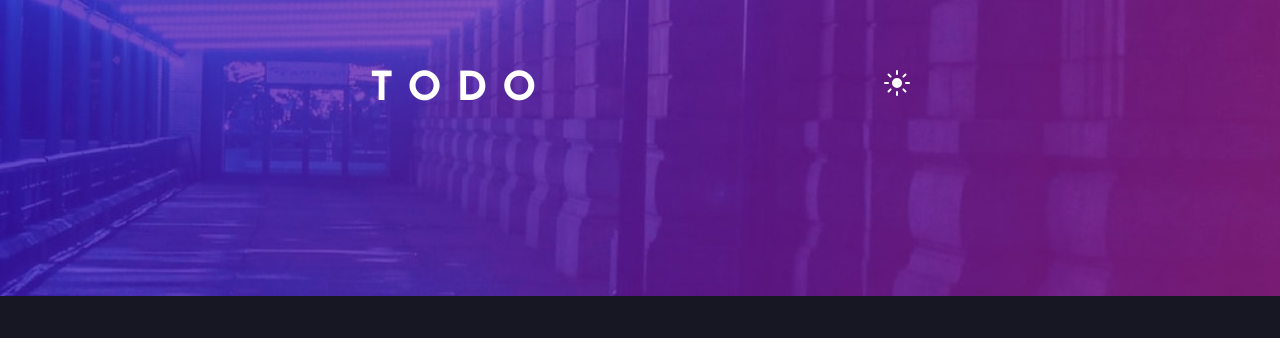
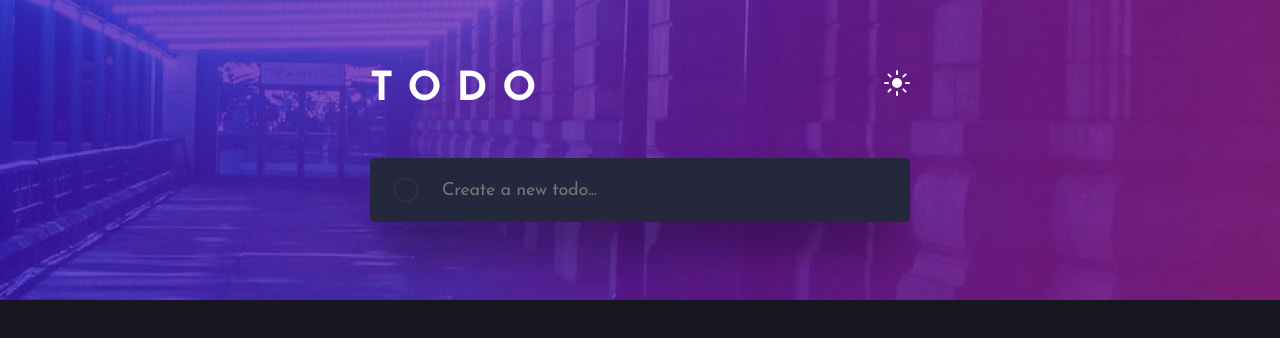
Before and after one commit to Jesuloba-world/todo-app-fm, a React (Create React App) app: page / in a window 1280 px wide. Shown: the top 338 px of the page. Built offline with nearby package versions, Linux system fonts and the light colour scheme.

Commit message:
completed the TodoInput element

```diff
--- /dev/null
+++ b/src/components/TodoInput/TodoInput.tsx
@@ -0,0 +1,34 @@
+import React, { FormEvent, useRef } from "react";
+
+import Oval from "../UI/shape/oval";
+
+interface props {
+	isDark: Boolean;
+}
+
+const TodoInput: React.FC<props> = (props) => {
+	const todoInputRef = useRef<HTMLInputElement>(null);
+
+	const submitHandler = (event: FormEvent) => {
+		event.preventDefault();
+		const enteredTodo = todoInputRef.current!.value;
+		todoInputRef.current!.value = "";
+		console.log(enteredTodo);
+	};
+
+	return (
+		<form onSubmit={submitHandler} className="TodoInput--container">
+			<label htmlFor="todoInput">
+				<Oval isDark={props.isDark} />
+			</label>
+			<input
+				id="todoInput"
+				className={`TodoInput TodoInput--dark__${props.isDark}`}
+				placeholder="Create a new todo..."
+				ref={todoInputRef}
+			/>
+		</form>
+	);
+};
+
+export default TodoInput;
--- a/src/components/ToggleDark/ToggleDark.tsx
+++ b/src/components/ToggleDark/ToggleDark.tsx
@@ -12,7 +12,6 @@ const ToggleDark: React.FC<props> = (props) => {
 				<svg xmlns="http://www.w3.org/2000/svg" width="26" height="26">
 					<path
 						fill="#FFF"
-						fill-rule="evenodd"
 						d="M13 21a1 1 0 011 1v3a1 1 0 11-2 0v-3a1 1 0 011-1zm-5.657-2.343a1 1 0 010 1.414l-2.121 2.121a1 1 0 01-1.414-1.414l2.12-2.121a1 1 0 011.415 0zm12.728 0l2.121 2.121a1 1 0 01-1.414 1.414l-2.121-2.12a1 1 0 011.414-1.415zM13 8a5 5 0 110 10 5 5 0 010-10zm12 4a1 1 0 110 2h-3a1 1 0 110-2h3zM4 12a1 1 0 110 2H1a1 1 0 110-2h3zm18.192-8.192a1 1 0 010 1.414l-2.12 2.121a1 1 0 01-1.415-1.414l2.121-2.121a1 1 0 011.414 0zm-16.97 0l2.121 2.12A1 1 0 015.93 7.344L3.808 5.222a1 1 0 011.414-1.414zM13 0a1 1 0 011 1v3a1 1 0 11-2 0V1a1 1 0 011-1z"
 					/>
 				</svg>
@@ -20,7 +19,6 @@ const ToggleDark: React.FC<props> = (props) => {
 				<svg xmlns="http://www.w3.org/2000/svg" width="26" height="26">
 					<path
 						fill="#FFF"
-						fill-rule="evenodd"
 						d="M13 0c.81 0 1.603.074 2.373.216C10.593 1.199 7 5.43 7 10.5 7 16.299 11.701 21 17.5 21c2.996 0 5.7-1.255 7.613-3.268C23.22 22.572 18.51 26 13 26 5.82 26 0 20.18 0 13S5.82 0 13 0z"
 					/>
 				</svg>
--- /dev/null
+++ b/src/components/UI/shape/oval.tsx
@@ -0,0 +1,11 @@
+import React from "react";
+
+interface props {
+	isDark: Boolean;
+}
+
+const Oval: React.FC<props> = (props) => (
+	<div className={`Oval Oval--into Oval--dark__${props.isDark}`}></div>
+);
+
+export default Oval;
--- a/src/containers/Todo/Todo.tsx
+++ b/src/containers/Todo/Todo.tsx
@@ -2,6 +2,7 @@ import React from "react";
 
 import AppName from "../../components/AppName/AppName";
 import ToggleDark from "../../components/ToggleDark/ToggleDark";
+import TodoInput from "../../components/TodoInput/TodoInput";
 
 interface todoProps {
 	toggleDark: () => void;
@@ -18,6 +19,7 @@ const Todo: React.FC<todoProps> = (props) => {
 					isDark={props.isDark}
 				/>
 			</div>
+			<TodoInput isDark={props.isDark} />
 		</div>
 	);
 };
--- a/src/sass/components/_appName.scss
+++ b/src/sass/components/_appName.scss
@@ -6,6 +6,7 @@
 	font-size: 4rem;
 	line-height: 4rem;
 	letter-spacing: 1.5rem;
+	font-family: $family;
 
 	color: #ffffff;
 }
--- /dev/null
+++ b/src/sass/components/_shape.scss
@@ -0,0 +1,22 @@
+.Oval {
+	background: transparent;
+	width: 2.4rem;
+	height: 2.4rem;
+	border-radius: 50%;
+
+	&--into {
+		position: absolute;
+		top: 20px;
+		left: 24px;
+	}
+
+	&--dark {
+		&__true {
+			border: 1px solid $veryDarkerGrayishBlue;
+		}
+
+		&__false {
+			border: 1px solid $veryLightGrayishBlue;
+		}
+	}
+}
--- /dev/null
+++ b/src/sass/components/_todoInput.scss
@@ -0,0 +1,36 @@
+.TodoInput {
+	width: 100%;
+	height: 6.4rem;
+	box-shadow: 0px 3.5rem 5rem -1.5rem rgba(0, 0, 0, 0.5);
+	border: none;
+	border-radius: 5px;
+
+	padding: 2rem 2.4rem;
+	padding-left: 7.2rem;
+
+	font-size: 1.8rem;
+	line-height: 1.8rem;
+	letter-spacing: -0.25px;
+	font-family: $family;
+	font-weight: $weightNormal;
+	color: $darkGrayishBlue;
+
+	&--dark {
+		&__true {
+			background: $veryDarkDesaturatedBlue;
+		}
+
+		&__false {
+			background: #fff;
+		}
+	}
+
+	&:focus {
+		outline: none;
+	}
+
+	&--container {
+		margin-top: 4.8rem;
+		position: relative;
+	}
+}
--- a/src/sass/index.scss
+++ b/src/sass/index.scss
@@ -9,4 +9,6 @@
 
 // Component
 @import "./components/appName";
+@import "./components/shape";
 @import "./components/todo";
+@import "./components/todoInput";
--- a/src/sass/layout/_background.scss
+++ b/src/sass/layout/_background.scss
@@ -17,7 +17,7 @@
 	}
 
 	&--head {
-		height: 37vh;
+		height: 30rem;
 		background-size: cover;
 		background-position: center;
 
```
